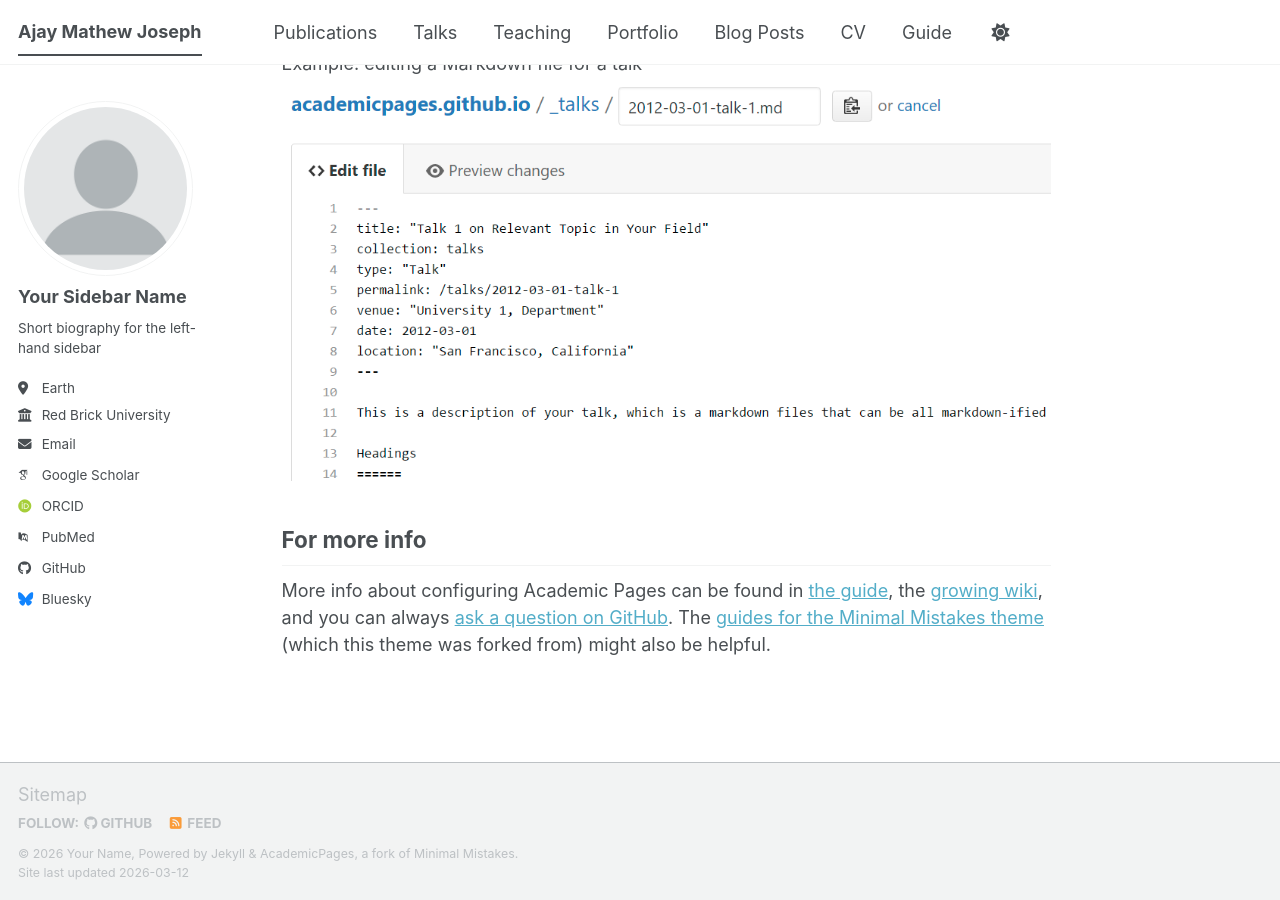
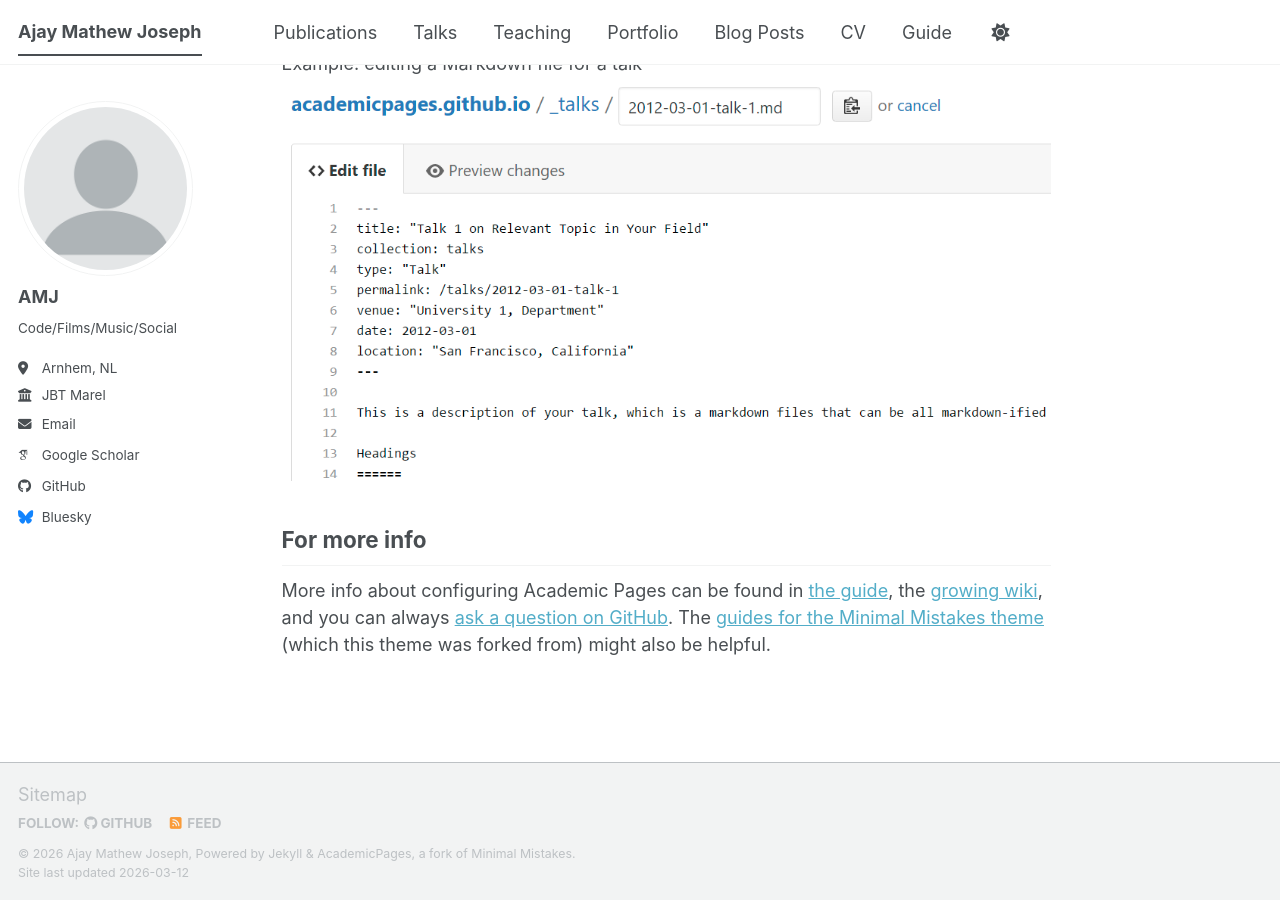
Before and after one commit to ajktym94/ajktym94.github.io, a Jekyll site: the page built from _pages/about.md, in a window 1280 px wide and 900 px high, scrolled down 2720 px. Built offline with Jekyll 4.4.1, drawn with Linux system fonts in a browser that asks for light colours; some web fonts are replaced; a script bundle is joined from its source files by our own code; library files that are not in the unit come from our copies.

Commit message:
Added basic info

```diff
--- a/_config.yml
+++ b/_config.yml
@@ -11,7 +11,7 @@ locale                   : "en-US"
 site_theme               : "default" # The available themes options are "default", "air", "sunrise", "mint", "dirt" and "contrast"
 title                    : "Ajay Mathew Joseph"
 title_separator          : "-"
-name                     : &name "Your Name"
+name                     : &name "Ajay Mathew Joseph"
 description              : &description "Your Name's academic portfolio"   # Update this with a general description of your site, this is the default if not overridden by a page
 url                      : https://academicpages.github.io # The base hostname & protocol for your site e.g. "https://[your GitHub username].github.io",
                                                            # or if you already have some other page hosted on Github then use "https://[your GitHub username].github.io/[Your Repo Name]"
@@ -24,24 +24,24 @@ repository               : "academicpages/academicpages.github.io"
 author:
   # Biographic information
   avatar           : "profile.png"
-  name             : "Your Sidebar Name"
+  name             : "AMJ"
   pronouns         : # example: "she/her"
-  bio              : "Short biography for the left-hand sidebar"
-  location         : "Earth"
-  employer         : "Red Brick University"
+  bio              : "Code/Films/Music/Social"
+  location         : "Arnhem, NL"
+  employer         : "JBT Marel"
   uri              : # URL
-  email            : "none@example.org"
+  email            : "ajay94.mec@gmail.com"
 
   # Academic websites
   academia         : # URL
   arxiv            : # URL - Update with the correct link to your profile
-  googlescholar    : "https://scholar.google.com/citations?user=PS_CX0AAAAAJ"
+  googlescholar    : "https://scholar.google.com/citations?user=LvSzNhkAAAAJ&hl=en"
   inspire-hep      : # URL
   impactstory      : # URL
-  orcid            : "https://orcid.org/yourorcidurl"
+  orcid            : # URL
   semantic         : # URL
   ssrn             : # URL
-  pubmed           : "https://www.ncbi.nlm.nih.gov/pubmed/?term=john+snow"
+  pubmed           : # URL
   researchgate     : # URL
   scopus           : # URL
   zotero           : # URL
@@ -51,7 +51,7 @@ author:
   bitbucket        : # Username - Update with your username on the site
   codepen          : # Username
   dribbble         : # Username
-  github           : "academicpages"
+  github           : "ajktym94"
   kaggle           : # Username
   stackoverflow    : # User number or user number and name (i.e., use "1" or "1/jeff-atwood")
 
```
